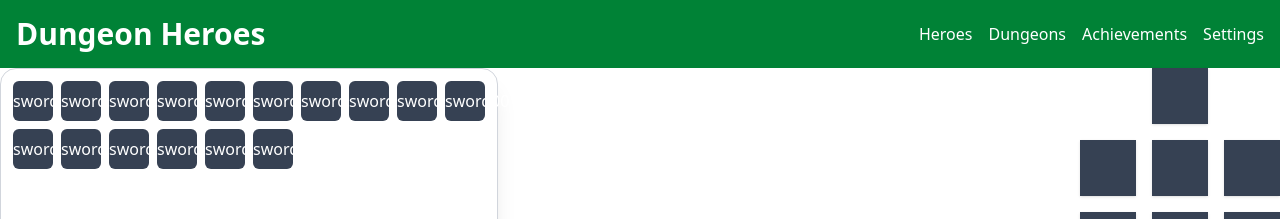
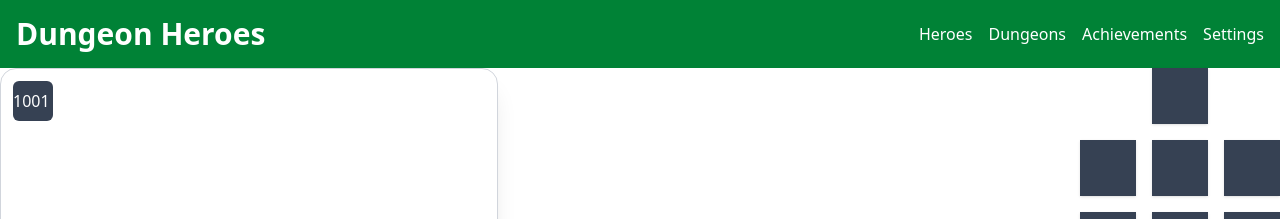
Before and after one commit to acertkojevs/frontend, a Vue app: page /inventory in a window 1280 px wide. Shown: the top 219 px of the page. Built offline with nearby package versions, Linux system fonts and the light colour scheme; some icons are missing.

Commit message:
items + reset game

```diff
--- a/src/components/HeroAmorSection.vue
+++ b/src/components/HeroAmorSection.vue
@@ -1,7 +1,7 @@
 <script setup lang="ts">
 import type { SlotName } from '@/types/ItemType';
 import { useUserStore } from '@/stores/User';
-import items from '../types/ItemType';
+// import items from '../types/ItemType';
 import { Icon } from "@iconify/vue";
 
 const userStore = useUserStore();
@@ -35,7 +35,7 @@ function getSlotIcon(slot: SlotName) {
     if (!itemId) {
       return placeholderIcons[slot] ?? "/placeholders/default.png";
     }
-    return items[itemId]?.icon ?? placeholderIcons[slot] ?? "/placeholders/default.png";
+    // return items[itemId]?.icon ?? placeholderIcons[slot] ?? "/placeholders/default.png";
   }
 
   // fallback if no selected class
--- a/src/components/InvetorySection.vue
+++ b/src/components/InvetorySection.vue
@@ -1,13 +1,14 @@
 <script setup lang="ts">
-import items from '@/types/ItemType';
-
+// import items from '@/types/ItemType';
+import { useUserStore } from '@/stores/User';
+const userStore = useUserStore();
 </script>
 
 <template>
 
   <section
     class="grid grid-cols-10 gap-2 content-start bg-white/90 dark:bg-gray-800/90 rounded-2xl shadow-xl p-3 space-y-4 border border-gray-300 dark:border-gray-700">
-    <div v-for="item in items" :key="item.id"
+    <div v-for="item in userStore.userData.Items" :key="item.id"
       class="bg-gray-700 w-10 h-10 p-0 m-0 flex items-center rounded-md text-white">
       {{ item.id }}
     </div>
--- a/src/stores/User.ts
+++ b/src/stores/User.ts
@@ -2,10 +2,20 @@ import { computed, ref, watch } from 'vue'
 import { defineStore } from 'pinia'
 import type { ClassData, ClassAttributes } from '@/types/UserType';
 import type { DamageSkill } from '@/types/SkillType';
-// import { useMonsterStore } from './Monster';
 import type { GameMonster } from '@/types/MonsterType';
 
-const userData = ref<ClassData>({
+export const defaultUserData: ClassData  = {
+  Items: [
+     {
+      id: 1001,
+      icon: "icons/wooden_sword.png",
+      name: "Wooden Sword",
+      type: "weapon", // must match WeaponItem type
+      slot: "weapon", // must match WeaponItem slot type
+      damage: 5,
+      requirements: { level: 1 }
+    },
+  ],
   selectedClass: -1,
   selectedMonster: null,
   inBattle: false,
@@ -140,9 +150,8 @@ const userData = ref<ClassData>({
       }
     }
   ],
-
-});
-
+};
+const userData = ref<ClassData>({ ...defaultUserData });
 
 export const useUserStore = defineStore('user', () => {
 
@@ -154,8 +163,6 @@ export const useUserStore = defineStore('user', () => {
   const selectedMonster = computed(() => userData.value.selectedMonster);
   // const inBattle = ref(userData.value.inBattle);
   const battleResult = ref('');
-
-
 
   function getRandomInt(min: number, max: number) {
     return Math.floor(Math.random() * (max - min + 1)) + min;
@@ -272,9 +279,9 @@ async function castDamageSkill(skill: DamageSkill) {
     userData.value.inBattle = false; // Set inBattle to false when the battle is won
   }
 
-  watch(userData,(newValue) => {
-    localStorage.setItem('data', JSON.stringify(newValue));
-  }, { deep: true })
+  watch(userData, (newValue) => {
+      localStorage.setItem('data', JSON.stringify(newValue));
+  }, { deep: true });
 
   return {userData, loadUser, gainXP, levelUpStat, userVitalityRestore,userSkills, selectedClass, selectedMonster, battleResult, saveUser, getRandomInt, loseBattleFinishedModal}
 })
--- a/src/types/ItemType.ts
+++ b/src/types/ItemType.ts
@@ -13,28 +13,74 @@ export type SlotName =
 
 export type Inventory = Record<SlotName, string | null>;
 
-interface Item {
-  id: string;
+export type EquipmentSlot =
+  | "helmet"
+  | "chest"
+  | "gloves"
+  | "boots"
+  | "weapon"
+  | "ring"
+  | "amulet"
+  | "cape"
+  | "offhand"
+  | "legs"
+  | "trinket";
+
+export interface BaseItem {
+  id: number;
   icon: string;
+  name: string;
+  type: ItemCategory;
+  slot?: EquipmentSlot;
 }
 
-const items: Record<string, Item> = {
-  sword001: { id: 'sword001', icon: '/icons/sword.png' },
-  sword002: { id: 'sword001', icon: '/icons/sword.png' },
-  sword003: { id: 'sword001', icon: '/icons/sword.png' },
-  sword004: { id: 'sword001', icon: '/icons/sword.png' },
-  sword021: { id: 'sword001', icon: '/icons/sword.png' },
-  sword12: { id: 'sword001', icon: '/icons/sword.png' },
-  sword0324: { id: 'sword001', icon: '/icons/sword.png' },
-  sword0012: { id: 'sword001', icon: '/icons/sword.png' },
-  sword02: { id: 'sword001', icon: '/icons/sword.png' },
-  sword0312: { id: 'sword001', icon: '/icons/sword.png' },
-  sword00231: { id: 'sword001', icon: '/icons/sword.png' },
-  sword0023423: { id: 'sword001', icon: '/icons/sword.png' },
-  sword034: { id: 'sword001', icon: '/icons/sword.png' },
-  sword012: { id: 'sword001', icon: '/icons/sword.png' },
-  sword011: { id: 'sword001', icon: '/icons/sword.png' },
-  sword0112: { id: 'sword001', icon: '/icons/sword.png' },
-};
+export type ItemCategory =
+  | "armor"
+  | "weapon"
+  | "consumable"
+  | "misc";
 
-export default items;
+export interface ArmorItem extends BaseItem {
+  type: "armor";
+  slot: Exclude<EquipmentSlot, "weapon">;
+  requirements?: {
+    level?: number;
+  };
+}
+
+export interface WeaponItem extends BaseItem {
+  type: "weapon";
+  slot: "weapon" | "offhand";
+  damage: number;
+  requirements?: {
+    level?: number;
+  };
+}
+
+export interface ConsumableItem extends BaseItem {
+  type: "consumable";
+  effect: string;
+}
+
+export interface MiscItem extends BaseItem {
+  type: "misc";
+}
+
+export type GameItem =
+  | ArmorItem
+  | WeaponItem
+  | ConsumableItem
+  | MiscItem;
+
+
+export const items: GameItem [] = [
+  {
+    id: 1001,
+    icon: "icons/wooden_sword.png",
+    name: "Wooden Sword",
+    type: "weapon",
+    slot: "weapon",
+    damage: 5,
+    requirements: { level: 1 }
+  },
+]
--- a/src/types/UserType.ts
+++ b/src/types/UserType.ts
@@ -1,6 +1,6 @@
 import type { Skill } from "./SkillType";
 import type { GameMonster } from "./MonsterType";
-import type { Inventory } from "./ItemType";
+import type { GameItem, Inventory } from "./ItemType";
 
 export interface ClassAttributes {
   vitality: number;
@@ -32,6 +32,7 @@ interface GameClass {
 }
 
 export interface ClassData {
+  Items: GameItem[];
   selectedClass: number;
   selectedMonster?: GameMonster | null;
   classes: GameClass[];
--- a/src/views/AppSettingView.vue
+++ b/src/views/AppSettingView.vue
@@ -1,10 +1,11 @@
 <script setup lang="ts">
 import router from '@/router';
-
+import { defaultUserData } from "@/stores/User";
 
 function deleteData() {
-  localStorage.removeItem("data")
-  router.push({ name: 'landing' });
+  // localStorage.removeItem("data");
+  localStorage.setItem("data", JSON.stringify(defaultUserData));
+  router.push({ name: "landing" });
 }
 
 </script>
```
